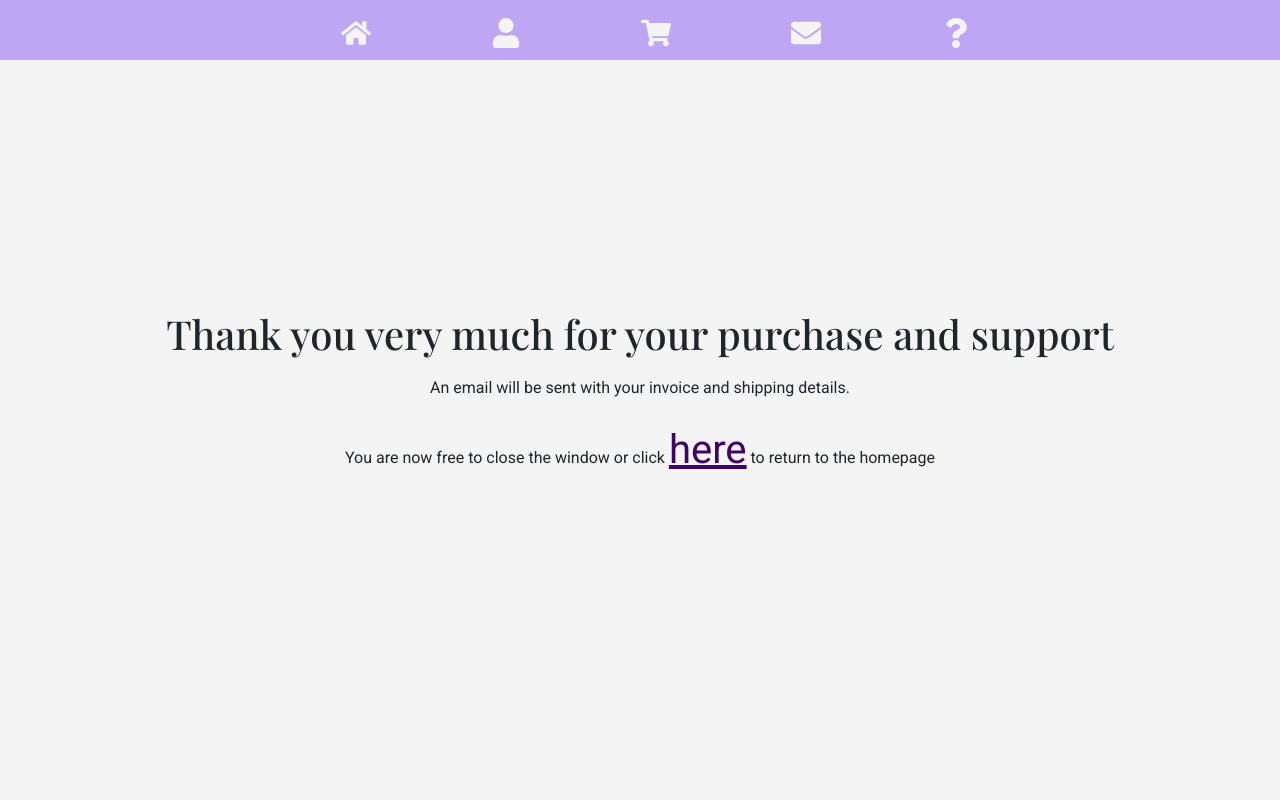
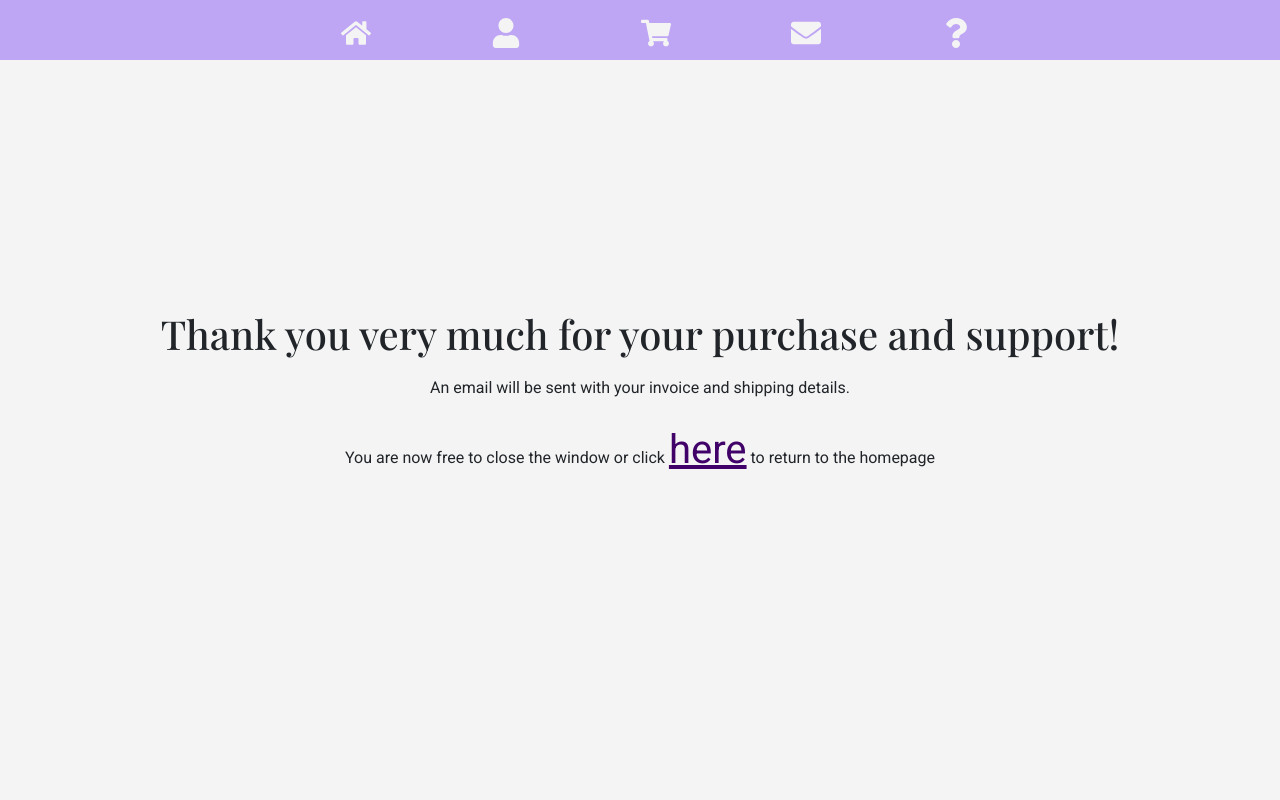
Before and after one commit to paulg44/hannah-art-website, a React (Create React App) app in the folder client/: page /success in a window 1280 px wide. Shown: the top 800 px of the page. Built offline with nearby package versions, Linux system fonts and the light colour scheme; a web font is replaced by a local one.

Commit message:
revert to previous commit where products displayed

```diff
--- a/client/src/components/Success.js
+++ b/client/src/components/Success.js
@@ -23,7 +23,7 @@ function Success() {
   // }, [successMessage]);
   return (
     <div className="successPage">
-      <h1>Thank you very much for your purchase and support</h1>
+      <h1>Thank you very much for your purchase and support!</h1>
       <p>An email will be sent with your invoice and shipping details.</p>
       <p>
         You are now free to close the window or click <Link to={"/"}>here</Link>{" "}
```
Also changed, not shown: 1 other file (tests, documents, lock files or other folders).
